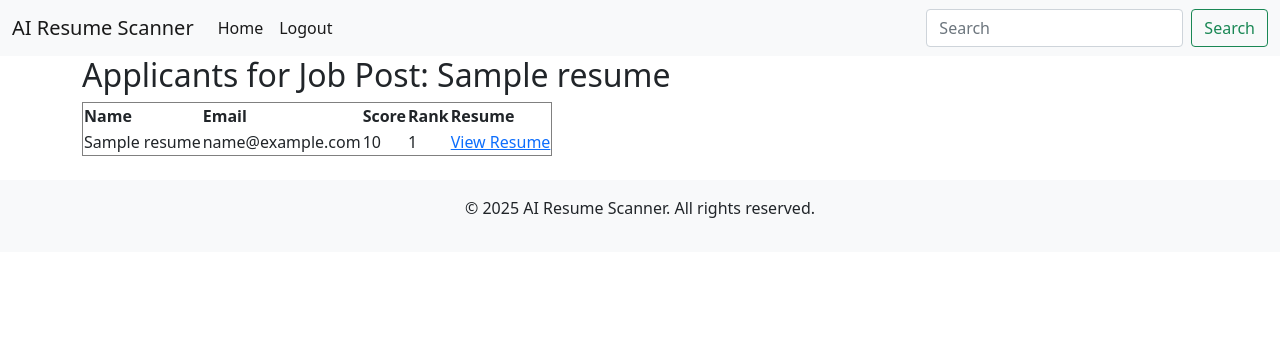
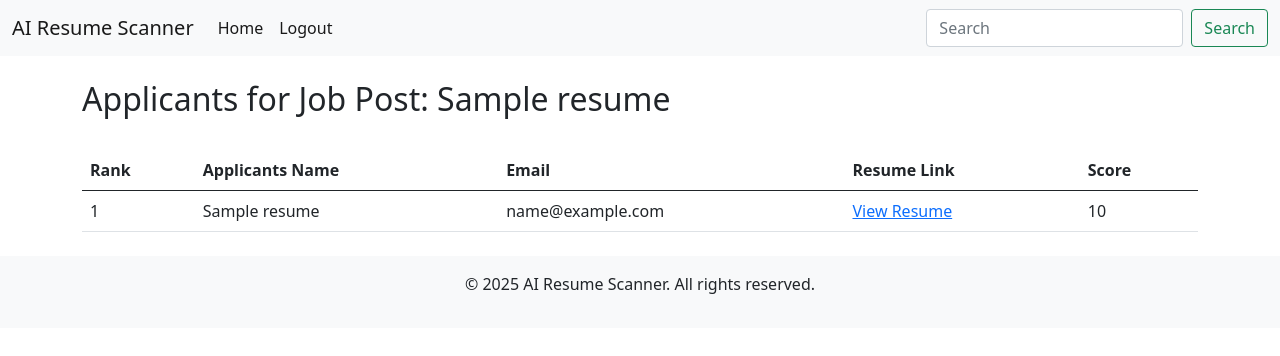
Before and after one commit to nishanlimbuchemjong/AI-Resume-Scanner, a Flask app: page /view_applicants/1 in a window 1280 px wide. Shown: the top 356 px of the page. Run offline with Flask 3, Linux system fonts and the light colour scheme; tables that the repository leaves empty hold one stand-in row (values such as "Sample post"); a database or web service that is not in the repository returns one stand-in record (values such as "Sample title"); some libraries are stand-ins or nearby versions.

Commit message:
added table to display the applicants using bootstrap 5 tables

```diff
--- a/templates/view_applicants.html
+++ b/templates/view_applicants.html
@@ -1,30 +1,31 @@
 {% extends "dashboard_base.html" %}
 {% block content %}
-    <h2>Applicants for Job Post: {{ job_title }}</h2>
-    <table border="1">
+<br>
+    <h2>Applicants for Job Post: {{ job_title }}</h2><br>
+    <table class="table table-hover">
         <thead>
             <tr>
-                <th>Name</th>
+                <th>Rank</th>
+                <th>Applicants Name</th>
                 <th>Email</th>
+                <th>Resume Link</th>
                 <th>Score</th>
-                <th>Rank</th>
-                <th>Resume</th>
             </tr>
         </thead>
         <tbody>
             {% for applicant in applicants %}
             <tr>
+                <td>{{ applicant.rank }}</td>
                 <td>{{ applicant.name }}</td>
                 <td>{{ applicant.email }}</td>
-                <td>{{ applicant.score|round(2) }}</td>
-                <td>{{ applicant.rank }}</td>
                 <td>
                     {% if applicant.resume_link %}
-                        <a href="{{ applicant.resume_link }}" target="_blank">View Resume</a>
+                    <a href="{{ applicant.resume_link }}" target="_blank">View Resume</a>
                     {% else %}
-                        No Resume Available
+                    No Resume Available
                     {% endif %}
                 </td>
+                <td>{{ applicant.score|round(2) }}</td>
             </tr>
             {% endfor %}
         </tbody>
```
